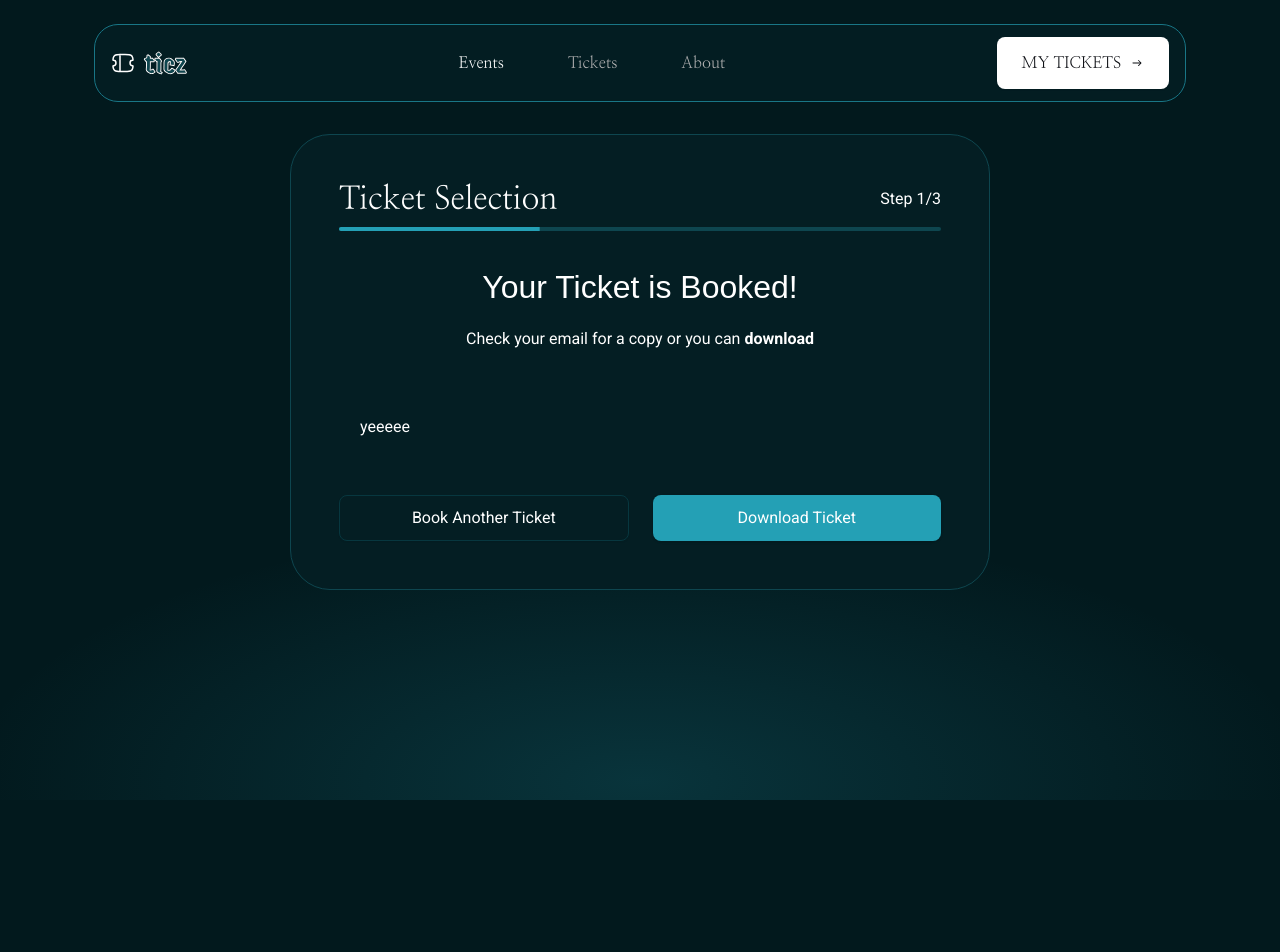
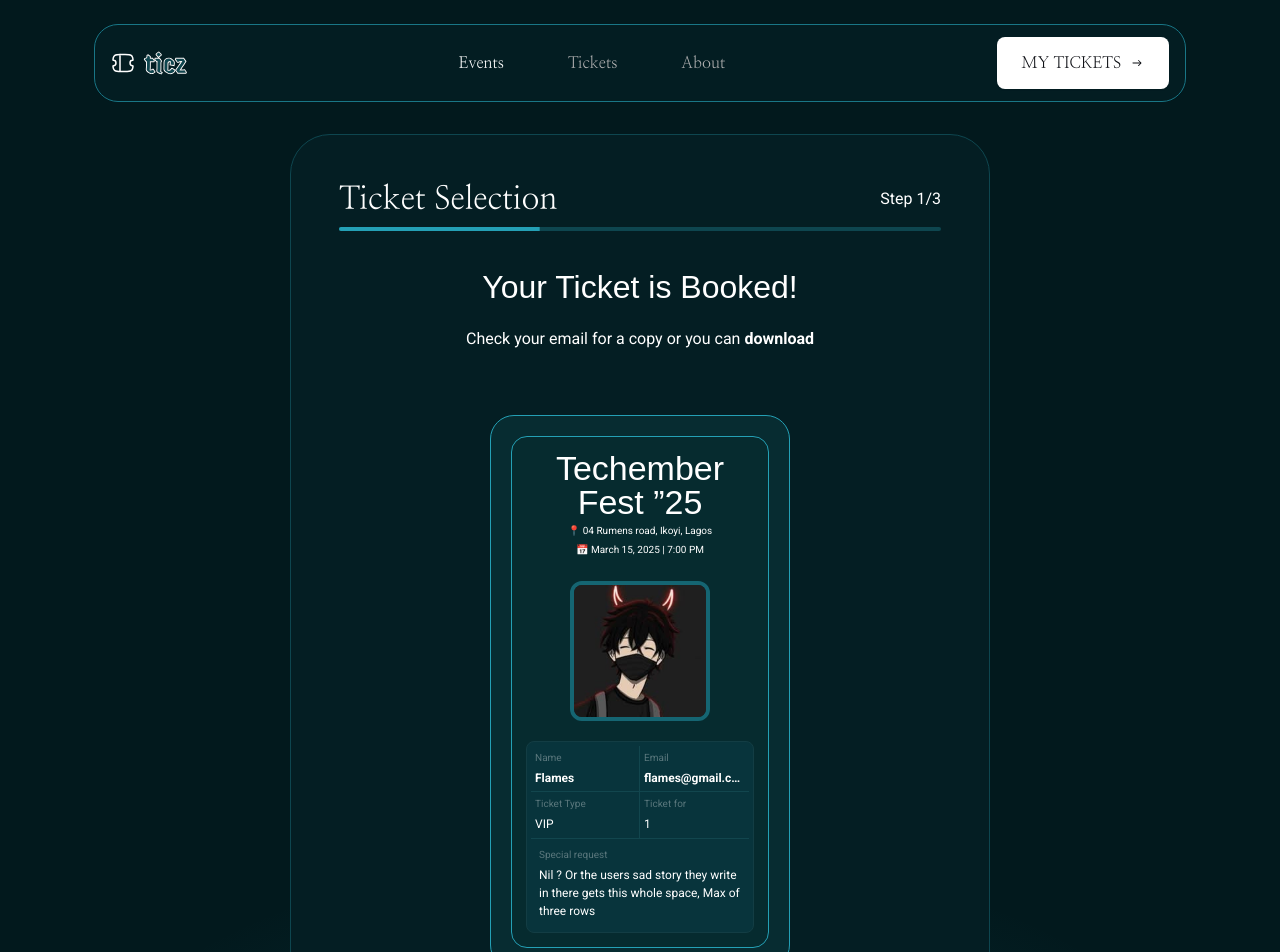
Before and after one commit to iflames1/hngx-stage2-event-booking, a Next.js app: page / in a window 1280 px wide. Shown: the top 952 px of the page. Before the commit the page ends 800 px from the top, so only its background shows below. Built offline with nearby package versions, Linux system fonts and the light colour scheme; a web font is replaced by a local one.

Commit message:
feat: add ticket preview

```diff
--- a/src/app/globals.css
+++ b/src/app/globals.css
@@ -10,7 +10,7 @@
 				rgba(36, 160, 181, 0) 100%
 			),
 			#02191d;
-		--foreground: #fff;
+		--foreground: #ffffff;
 		--card: #041e23;
 		--card-foreground: 240 10% 3.9%;
 		--popover: #052228;
@@ -58,4 +58,17 @@
 		background-size: cover;
 		background-position: center;
 	}
+	.clip-curve {
+		clip-path: path(
+			"M0,15
+			Q15,0 30,15
+			L70,15
+			Q85,0 100,15
+			L100,70
+			Q85,85 70,100
+			L30,100
+			Q15,85 0,70
+			Z"
+		);
+	}
 }
--- a/src/components/ticket-preview.tsx
+++ b/src/components/ticket-preview.tsx
@@ -1,5 +1,83 @@
+import Image from "next/image";
 import React from "react";
 
 export default function TicketPreview() {
-	return <div className="sm:py-8 sm:px-[21px]">yeeeee</div>;
+	return (
+		<div className="sm:py-8 sm:px-[21px] space-y-[1px]">
+			<div className="border border-primary bg-[#072C31] p-5 rounded-3xl max-w-[300px] mx-auto">
+				<div className="border border-primary rounded-2xl bg-ticket backdrop:blur-[2px] p-[14px] space-y-5">
+					<div className="text-center">
+						<h1 className="font-road text-[34px] leading-[100%]">
+							Techember Fest ”25
+						</h1>
+						<div className="p-1 space-y-1 text-[10px] leading-[150%]">
+							<p>📍 04 Rumens road, Ikoyi, Lagos</p>
+							<p>📅 March 15, 2025 | 7:00 PM</p>
+						</div>
+					</div>
+
+					<Image
+						src={"/dp.jpg"}
+						alt="avarter"
+						width={140}
+						height={140}
+						className="rounded-xl border-4 border-upload mx-auto"
+					/>
+
+					<div className="border border-[#133D44] rounded-md bg-[#08343C] p-1 grid grid-cols-2 grid-rows-2 gap-0 w-full">
+						<div className="border-r border-b border-[#12464E] p-1 space-y-1">
+							<p className="text-white/[0.33] text-[10px] leading-[150%]">
+								Name
+							</p>
+							<p className="text-xs font-bold leading-[150%] truncate overflow-hidden">
+								Flames
+							</p>
+						</div>
+						<div className="border-b border-[#12464E] p-1 space-y-1">
+							<p className="text-white/[0.33] text-[10px] leading-[150%]">
+								Email
+							</p>
+							<p className="text-xs font-bold leading-[150%] truncate overflow-hidden">
+								flames@gmail.com
+							</p>
+						</div>
+						<div className="border-r border-[#12464E] p-1 space-y-1">
+							<p className="text-white/[0.33] text-[10px] leading-[150%]">
+								Ticket Type
+							</p>
+							<p className="text-xs leading-[150%] truncate overflow-hidden uppercase">
+								vip
+							</p>
+						</div>
+						<div className="border-[#12464E] p-1 space-y-1">
+							<p className="text-white/[0.33] text-[10px] leading-[150%]">
+								Ticket for
+							</p>
+							<p className="text-xs leading-[150%] truncate overflow-hidden uppercase">
+								1
+							</p>
+						</div>
+						<div className="border-t border-[#12464E] col-span-2  p-2 space-y-1">
+							<p className="text-white/[0.33] text-[10px] leading-[150%]">
+								Special request
+							</p>
+							<p className="text-xs leading-[150%]">
+								Nil ? Or the users sad story they write in there
+								gets this whole space, Max of three rows
+							</p>
+						</div>
+					</div>
+				</div>
+			</div>
+			<div className="border border-primary bg-[#072C31] p-5 rounded-3xl max-w-[300px] mx-auto">
+				<Image
+					src={"/barcode.svg"}
+					alt="barcode"
+					width={236}
+					height={68}
+					className="mx-auto"
+				/>
+			</div>
+		</div>
+	);
 }
--- a/tailwind.config.ts
+++ b/tailwind.config.ts
@@ -61,6 +61,7 @@ export default {
 				},
 				nav: "rgba(5, 37, 44, 0.40)",
 				upload: "rgba(36, 160, 181, 0.50)",
+				ticket: "rgba(3, 30, 33, 0.10)",
 			},
 			borderRadius: {
 				lg: "calc(var(--radius) + 2px)",
```
Also changed, not shown: public/barcode.svg (added), public/dp.jpg (added).
